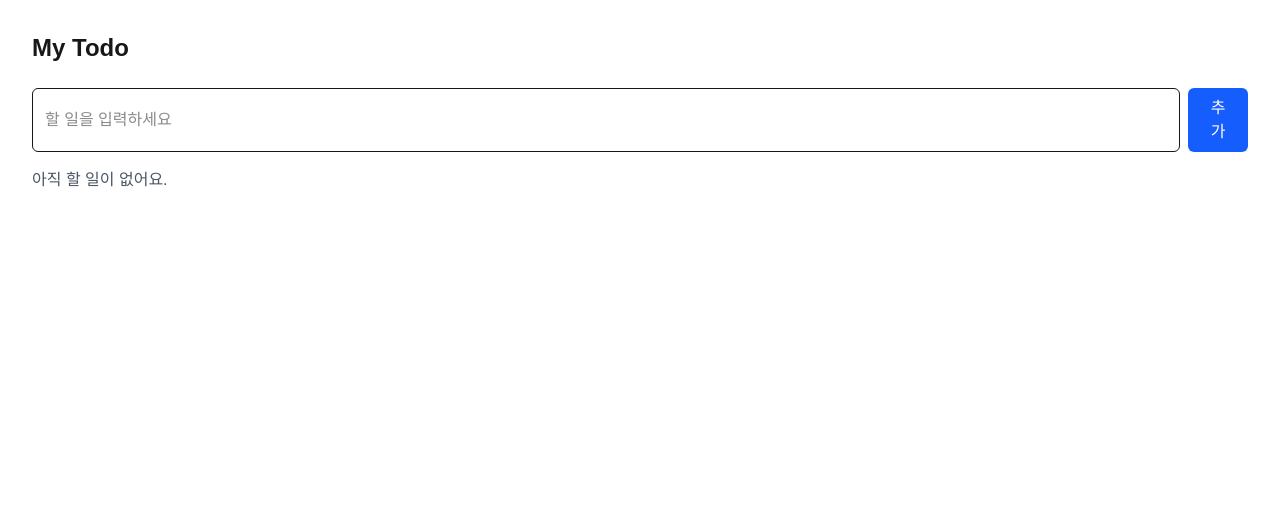
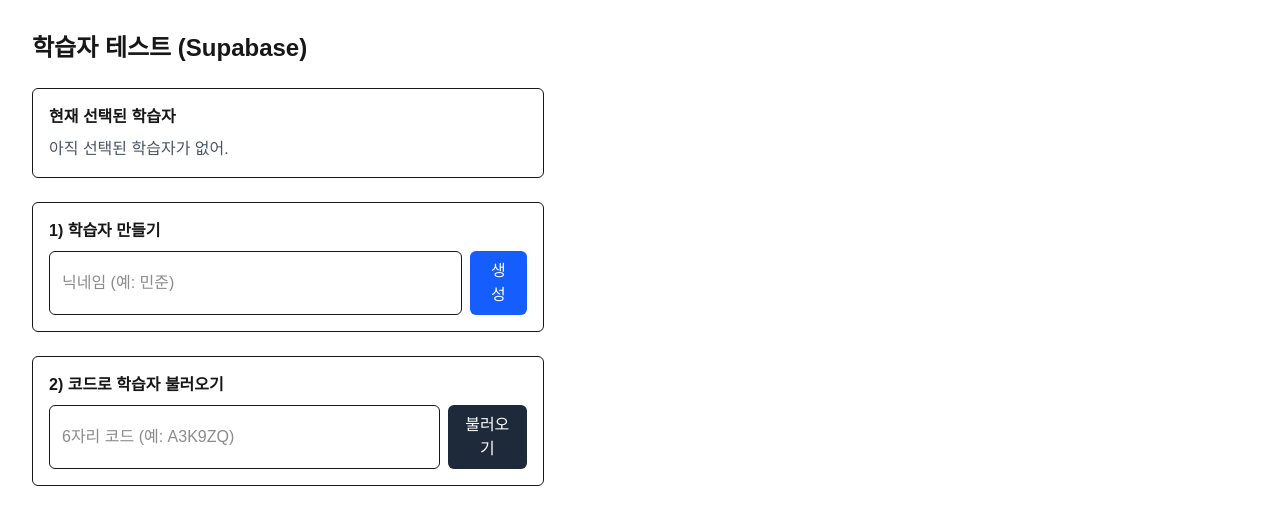
Before and after one commit to yjay-maker/my-web, a Next.js app: page / in a window 1280 px wide. Shown: the top 524 px of the page. Built offline with nearby package versions, Linux system fonts and the light colour scheme; no server answers.

Commit message:
feat: supabase learner create/load

```diff
--- a/app/page.tsx
+++ b/app/page.tsx
@@ -1,78 +1,196 @@
 "use client";
 
 import { useEffect, useState } from "react";
-import Button from "./components/Button";
+import { supabase } from "@/lib/supabaseClient";
 
-type Todo = {
+type Learner = {
   id: string;
-  text: string;
+  nickname: string;
+  join_code: string;
+  created_at: string;
 };
 
+function makeJoinCode() {
+  const chars = "ABCDEFGHJKLMNPQRSTUVWXYZ23456789";
+  let out = "";
+  for (let i = 0; i < 6; i++)
+    out += chars[Math.floor(Math.random() * chars.length)];
+  return out;
+}
+
 export default function Home() {
-  const [input, setInput] = useState("");
-  const [todos, setTodos] = useState<Todo[]>(() => {
-    if (typeof window === "undefined") return [];
-    const saved = localStorage.getItem("todos");
-    return saved ? (JSON.parse(saved) as Todo[]) : [];
-  });
+  const [nickname, setNickname] = useState("");
+  const [joinCodeInput, setJoinCodeInput] = useState("");
+  const [currentLearner, setCurrentLearner] = useState<Learner | null>(null);
+  const [status, setStatus] = useState<string>("");
 
   useEffect(() => {
-    localStorage.setItem("todos", JSON.stringify(todos));
-  }, [todos]);
+    const savedId = localStorage.getItem("learner_id");
+    if (!savedId) return;
 
-  const addTodo = () => {
-    const text = input.trim();
-    if (!text) return;
+    const load = async () => {
+      const { data, error } = await supabase
+        .from("learners")
+        .select("*")
+        .eq("id", savedId)
+        .single();
 
-    setTodos((prev) => [{ id: crypto.randomUUID(), text }, ...prev]);
-    setInput("");
+      if (error) {
+        setStatus(`(자동 불러오기 실패) ${error.message}`);
+        return;
+      }
+
+      setCurrentLearner(data as Learner);
+      setStatus("이 기기에서 마지막 학습자를 자동으로 불러왔어.");
+    };
+
+    load();
+  }, []);
+
+  const createLearner = async () => {
+    const name = nickname.trim();
+    if (!name) {
+      setStatus("닉네임을 입력해줘.");
+      return;
+    }
+
+    setStatus("학습자 생성 중...");
+
+    for (let attempt = 0; attempt < 5; attempt++) {
+      const code = makeJoinCode();
+
+      const { data, error } = await supabase
+        .from("learners")
+        .insert({ nickname: name, join_code: code })
+        .select("*")
+        .single();
+
+      if (!error && data) {
+        const learner = data as Learner;
+        setCurrentLearner(learner);
+        localStorage.setItem("learner_id", learner.id);
+        setStatus(`생성 완료! 학습 코드: ${learner.join_code}`);
+        return;
+      }
+
+      if (
+        !String(error?.message || "")
+          .toLowerCase()
+          .includes("duplicate")
+      ) {
+        setStatus(`생성 실패: ${error?.message || "알 수 없음"}`);
+        return;
+      }
+    }
+
+    setStatus("코드 생성이 여러 번 충돌했어. 다시 시도해줘.");
   };
 
-  const removeTodo = (id: string) => {
-    setTodos((prev) => prev.filter((t) => t.id !== id));
+  const findLearnerByCode = async () => {
+    const code = joinCodeInput.trim().toUpperCase();
+    if (!code) {
+      setStatus("학습자 코드를 입력해줘.");
+      return;
+    }
+
+    setStatus("학습자 찾는 중...");
+
+    const { data, error } = await supabase
+      .from("learners")
+      .select("*")
+      .eq("join_code", code)
+      .single();
+
+    if (error || !data) {
+      setStatus(`불러오기 실패: ${error?.message || "해당 코드 없음"}`);
+      return;
+    }
+
+    const learner = data as Learner;
+    setCurrentLearner(learner);
+    localStorage.setItem("learner_id", learner.id);
+    setStatus(`불러오기 완료! 닉네임: ${learner.nickname}`);
+  };
+
+  const clearLocal = () => {
+    localStorage.removeItem("learner_id");
+    setCurrentLearner(null);
+    setStatus("이 기기에서만 학습자 선택을 지웠어.");
   };
 
   return (
-    <main className="p-8">
-      <h1 className="mb-6 text-2xl font-bold">My Todo</h1>
+    <main className="p-8 max-w-xl space-y-6">
+      <h1 className="text-2xl font-bold">학습자 테스트 (Supabase)</h1>
 
-      <div className="mb-4 flex gap-2">
-        <input
-          value={input}
-          onChange={(e) => setInput(e.target.value)}
-          placeholder="할 일을 입력하세요"
-          className="w-full rounded-md border px-3 py-2"
-          onKeyDown={(e) => {
-            if (e.key === "Enter" && !e.nativeEvent.isComposing) {
-              addTodo();
-            }
-          }}
-        />
-        <Button label="추가" onClick={addTodo} />
+      {/* ✅ 상태 메시지를 상단에 고정 노출 */}
+      {status && (
+        <div className="rounded-md border bg-yellow-50 p-3 text-sm">
+          상태: {status}
+        </div>
+      )}
+
+      {/* ✅ 성공하면 바로 눈에 띄게 */}
+      <div className="rounded-md border p-4">
+        <h2 className="font-semibold mb-2">현재 선택된 학습자</h2>
+        {currentLearner ? (
+          <div className="space-y-1">
+            <div>
+              닉네임:{" "}
+              <span className="font-semibold">{currentLearner.nickname}</span>
+            </div>
+            <div>
+              학습 코드:{" "}
+              <span className="font-mono font-semibold">
+                {currentLearner.join_code}
+              </span>
+            </div>
+            <button
+              onClick={clearLocal}
+              className="mt-3 rounded-md border px-3 py-2 text-sm hover:bg-gray-50"
+            >
+              이 기기에서 선택 지우기
+            </button>
+          </div>
+        ) : (
+          <p className="text-gray-600">아직 선택된 학습자가 없어.</p>
+        )}
       </div>
 
-      {todos.length === 0 ? (
-        <p className="text-gray-600">아직 할 일이 없어요.</p>
-      ) : (
-        <ul className="space-y-2">
-          {todos.map((t) => (
-            <li
-              key={t.id}
-              className="flex items-center justify-between rounded-md border px-3 py-2"
-            >
-              <span>{t.text}</span>
+      <div className="rounded-md border p-4">
+        <h2 className="font-semibold mb-2">1) 학습자 만들기</h2>
+        <div className="flex gap-2">
+          <input
+            value={nickname}
+            onChange={(e) => setNickname(e.target.value)}
+            placeholder="닉네임 (예: 민준)"
+            className="w-full rounded-md border px-3 py-2"
+          />
+          <button
+            onClick={createLearner}
+            className="rounded-md bg-blue-600 px-4 py-2 text-white hover:bg-blue-700"
+          >
+            생성
+          </button>
+        </div>
+      </div>
 
-              <button
-                onClick={() => removeTodo(t.id)}
-                className="rounded-md px-2 py-1 text-sm text-red-600 hover:bg-red-50"
-                aria-label="삭제"
-              >
-                ✕
-              </button>
-            </li>
-          ))}
-        </ul>
-      )}
+      <div className="rounded-md border p-4">
+        <h2 className="font-semibold mb-2">2) 코드로 학습자 불러오기</h2>
+        <div className="flex gap-2">
+          <input
+            value={joinCodeInput}
+            onChange={(e) => setJoinCodeInput(e.target.value)}
+            placeholder="6자리 코드 (예: A3K9ZQ)"
+            className="w-full rounded-md border px-3 py-2"
+          />
+          <button
+            onClick={findLearnerByCode}
+            className="rounded-md bg-gray-800 px-4 py-2 text-white hover:bg-gray-900"
+          >
+            불러오기
+          </button>
+        </div>
+      </div>
     </main>
   );
 }
--- /dev/null
+++ b/lib/supabaseClient.ts
@@ -0,0 +1,6 @@
+import { createClient } from "@supabase/supabase-js";
+
+const supabaseUrl = process.env.NEXT_PUBLIC_SUPABASE_URL!;
+const supabaseAnonKey = process.env.NEXT_PUBLIC_SUPABASE_ANON_KEY!;
+
+export const supabase = createClient(supabaseUrl, supabaseAnonKey);
```
